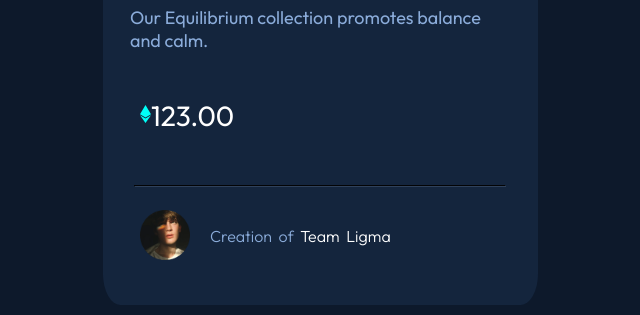
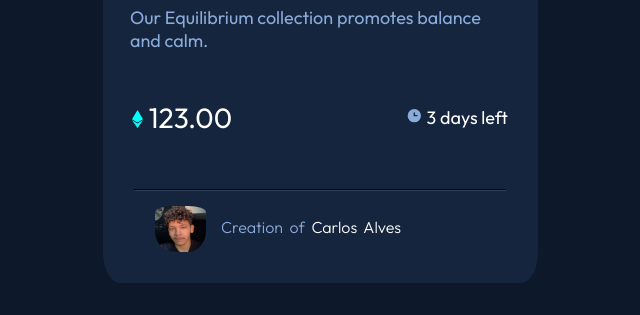
Before and after one commit to studymachinex/nft-card, a plain HTML site: page index.html in a window 1280 px wide. Shown: the part 485-800 px from the top of the page, without its empty margins (320-960 px from the left). Drawn offline with Linux system fonts and the light colour scheme.

Commit message:
:fireworks:

```diff
--- a/index.html
+++ b/index.html
@@ -16,17 +16,16 @@
 			</p>
 
 			<div class="prices">
-				<div class="eth-icon">
-					<img src="../../images/icon-ethereum.svg" alt="eth icon" />
-				</div>
-				<p class="value">123.00</p>
+
+				<p class="value"> <img src="../../images/icon-ethereum.svg" alt="symbol" /> 123.00</p>
+				<p class="days"><img src="./images/icon-clock.svg" alt="">  3 days left</p>
 			</div>
 
 			<span><hr /></span>
 
 			<div class="footer">
-				<img src="../../images/image-avatar.png" class="person" alt="person" />
-				<p class="footer-title">Creation of <span>Team Ligma</span></p>
+				<img src="./images/foto de perfil.jpg" class="person" alt="person" />
+				<p class="footer-title">Creation of <span>Carlos Alves</span></p>
 			</div>
 		</div>
 	</body>
--- a/style.css
+++ b/style.css
@@ -34,9 +34,7 @@ body {
 }
 .footer {
 	display: flex;
-	flex-direction: row;
 	display: flex;
-	justify-content: left;
 	margin-left: 10px;
 	align-items: center;
 }
@@ -49,13 +47,16 @@ body {
 }
 
 .person {
-	width: 50px;
-	height: auto;
-	padding-right: 20px;
-	margin-top: 25px;
-	padding-bottom: 15px;
-	text-align: center;
+	height: 46px;
+	width: 51px;
+	left: 489px;
+	top: 387px;
+	border-radius: 35%;
+	padding-top: 15px;
+	margin-left: 15px;
+	margin-right: 15px;
 }
+
 
 .footer-title {
 	color: hsl(215, 51%, 70%);
@@ -89,16 +90,11 @@ hr {
 
 .prices {
 	display: flex;
-	flex-direction: row;
 	margin-left: 10px;
 	align-items: center;
-}
+	justify-content: space-between;
+	margin: 2px;
 
-.symbol {
-	color: hsla(0, 0%, 100%, 0.703);
-	padding-right: 10px;
-	font-weight: 600;
-	font-size: 22px;
 }
 
 .value {
@@ -106,3 +102,8 @@ hr {
 	font-weight: 400;
 	font-size: 28px;
 }
+
+.days{
+	color: white;
+	font-size: 18px;
+}
```
Also changed, not shown: images/foto de perfil.jpg (added).
